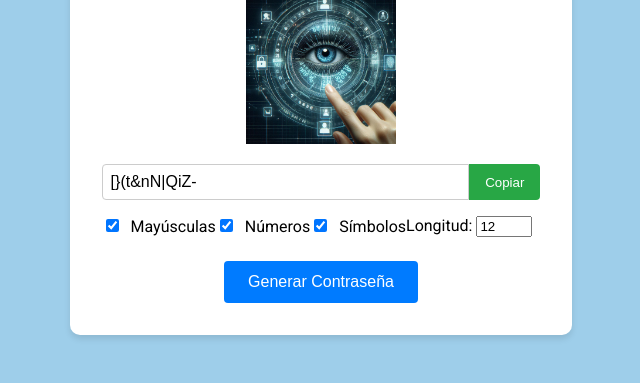
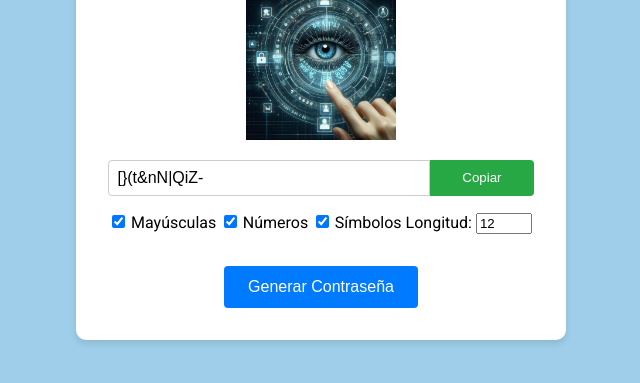
Before and after one commit to vmansr/genera_contrasenas, a plain HTML site: page index.html in a window 1280 px wide. Shown: the part 289-672 px from the top of the page, without its empty margins (319-959 px from the left). Drawn offline with Linux system fonts and the light colour scheme.

Commit message:
Add files via upload
Se modifica espacio en opción longitud

```diff
--- a/styles.css
+++ b/styles.css
@@ -1,12 +1,17 @@
 body {
     font-family: 'Roboto', sans-serif;
+    /* Establece la fuente principal */
     display: flex;
     justify-content: center;
     align-items: center;
+    /* Centra el contenido vertical y horizontalmente */
     height: 100vh;
+    /* Establece la altura al 100% del viewport */
     background-color: #9eceea;
+    /* Color de fondo */
     margin: 0;
     padding: 0;
+    /* Elimina márgenes y relleno predeterminados */
 }
 
 .container {
@@ -15,22 +20,26 @@ body {
     border-radius: 10px;
     box-shadow: 0 4px 6px rgba(0, 0, 0, 0.1);
     text-align: center;
+    /* Estilo del contenedor principal */
 }
 
 h1 {
     color: #333;
     margin-bottom: 1rem;
+    /* Estilo del título */
 }
 
 .security-image {
     width: 150px;
     height: auto;
     margin-bottom: 1rem;
+    /* Estilo de la imagen de seguridad */
 }
 
 .password-container {
     display: flex;
     margin-bottom: 1rem;
+    /* Contenedor para el campo de contraseña y botón de copia */
 }
 
 input[type="text"] {
@@ -39,30 +48,34 @@ input[type="text"] {
     font-size: 1rem;
     border: 1px solid #ccc;
     border-radius: 4px 0 0 4px;
+    /* Estilo del campo de texto de la contraseña */
 }
 
 #copy-button {
-    padding: 0.5rem 1rem;
+    padding: 0.5rem 2rem;
     background-color: #28a745;
     color: white;
     border: none;
     border-radius: 0 4px 4px 0;
     cursor: pointer;
+    /* Estilo del botón de copia */
 }
 
 .options {
-    display: flex;
     flex-wrap: wrap;
     justify-content: space-between;
-    margin-bottom: 1rem;
+    margin-bottom: 2rem;
+    /* Estilo del contenedor de opciones */
 }
 
 .options label {
     margin-bottom: 0.5rem;
+    /* Estilo de las etiquetas de opciones */
 }
 
 input[type="checkbox"], input[type="number"] {
-    margin-right: 0.5rem;
+    margin-right: 0.1rem;
+    /* Estilo de los checkboxes y campo numérico */
 }
 
 #generate-button {
@@ -74,8 +87,10 @@ input[type="checkbox"], input[type="number"] {
     cursor: pointer;
     font-size: 1rem;
     transition: background-color 0.3s;
+    /* Estilo del botón de generación */
 }
 
 #generate-button:hover {
     background-color: #0056b3;
+    /* Estilo al pasar el mouse sobre el botón */
 }
```
